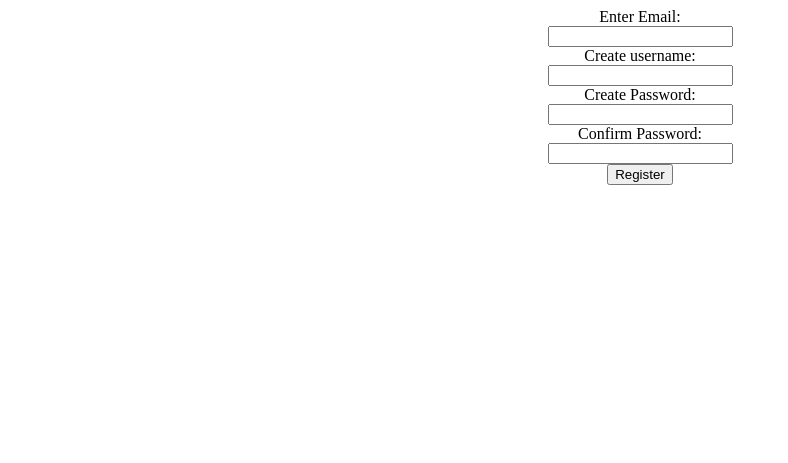
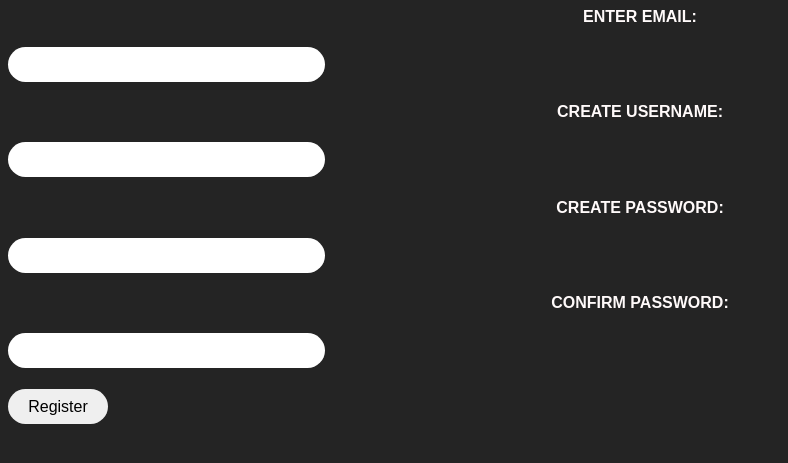
Before and after one commit to Tazme12/Zoo_App, a PHP site: page / in a window 1280 px wide. Shown: the top 463 px of the page, without its empty margins (0-788 px from the left). Run offline with PHP 8.4, Linux system fonts and the light colour scheme.

Commit message:
added id to certain input in html and added lots to css file

```diff
--- a/index.html
+++ b/index.html
@@ -6,27 +6,18 @@
     <title>Document</title>
 </head>
 <body style="text-align: center;">
-    <!-- <link rel="form" href="style.css" method="post"> -->
-    <form action= "style.css" method="post">
-        <div>
+    <link rel="stylesheet" href="style.css">
+    <form action= "backend.php" method="post">
+
         <label> Enter Email:</label><br>
         <input type="text" name="email"><br>
-        </div>
-        <div>
         <label>Create username:</label><br>
         <input type="text" name="username"><br>
-        </div>
-        <div>
         <label> Create Password:</label><br>
         <input type="password"  name ="password"><br>
-        </div>
-        <div>
         <label> Confirm Password:</label><br>
         <input type="password"  name ="password"><br>
-        </div>
-        <div>
-            <input type="submit" value= "Register">
-        </div>
+        <input id="input5" type="submit" value= "Register">
 
 
     </form>
--- a/style.css
+++ b/style.css
@@ -1,6 +1,37 @@
+label{
+    text-transform: uppercase;
+    font-size: medium;
+    font-family: 'proxima-soft', sans-serif;
+    font-weight: 600;
+}
+
+form{
+    display: grid;
+    gap: 0.1rem;
+}
+
+
+
 body{
-    background-color: black;
+    background-color: #242424;
+
 }
+
+label{
+    color: snow;
+}
+
 input{
     border: 1px solid tan;
+    font-size: medium;
+    border: var(--border);
+    width: 300px;
+    text-align: center;
+    border-radius: 24px;
+    padding: 1ex 1ex;
 }
+
+#input5{
+
+    width: 100px;
+}
```
Lines whose indentation alone changed are shown as unchanged.
